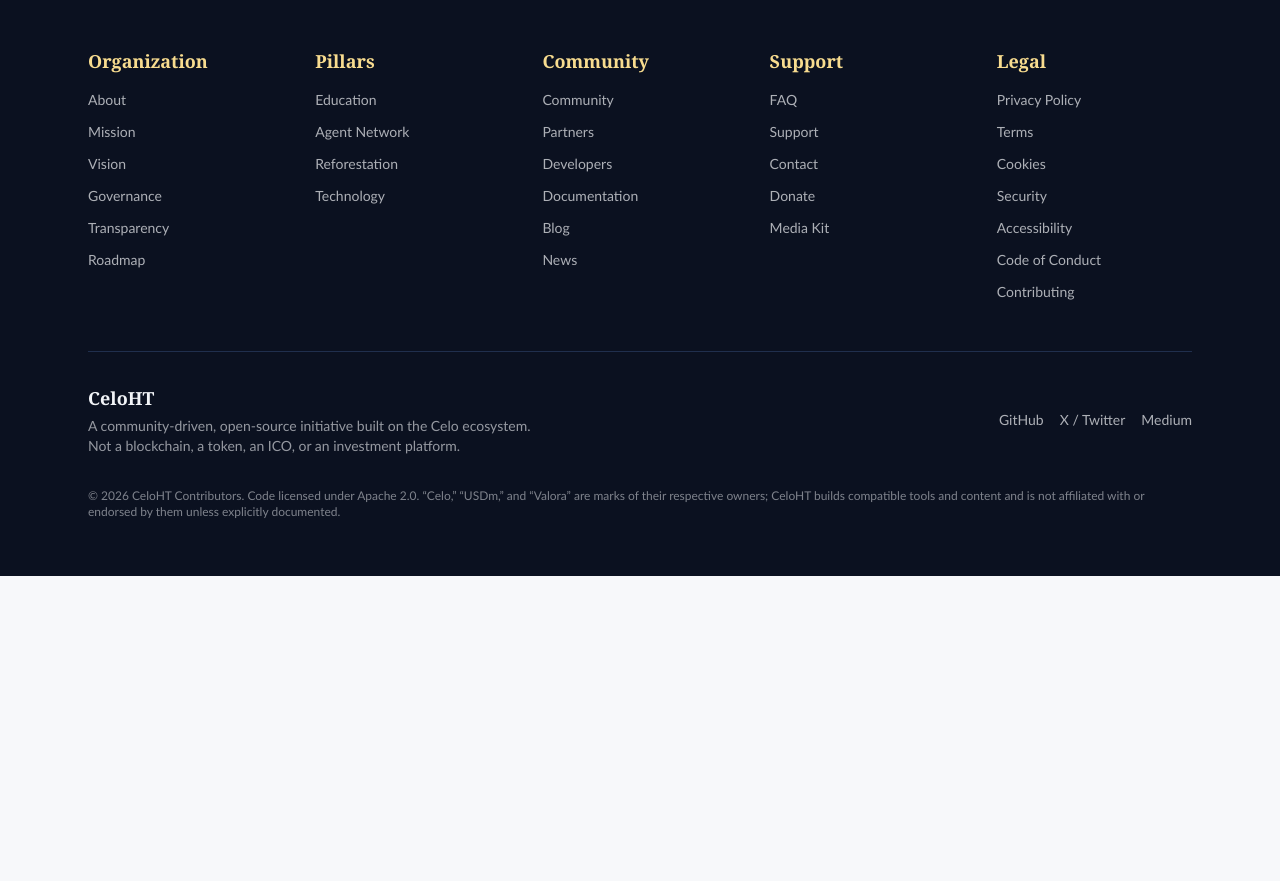
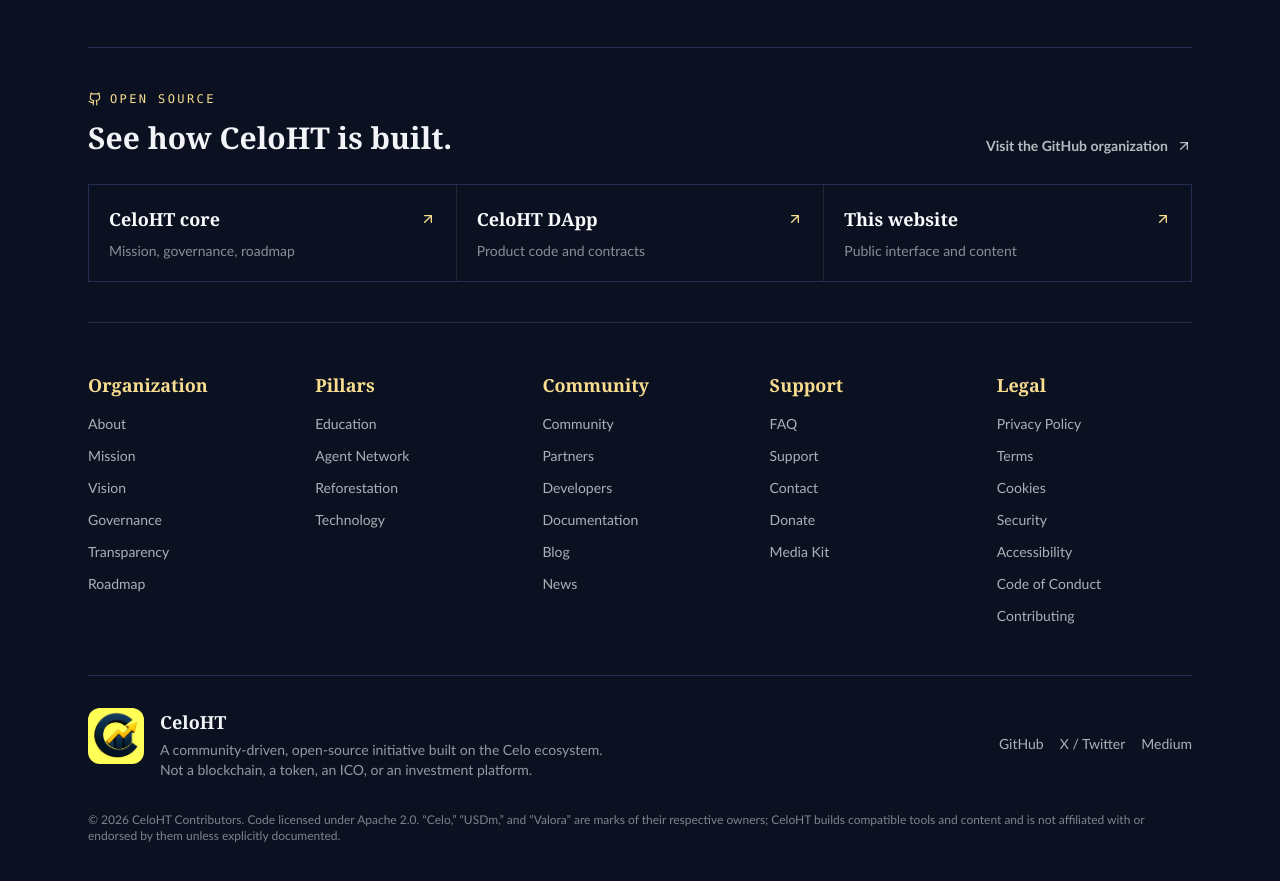
Before and after one commit to Celo-HaiTi/celoht-siteweb, a Next.js app: page / in a window 1280 px wide. Shown: the part 3636-4517 px from the top of the page. Before the commit the page ends 4212 px from the top, so only its background shows below. Built offline with nearby package versions, Linux system fonts and the light colour scheme; no server answers.

Commit message:
Elevate footer with GitHub open-source hub

```diff
--- a/src/components/Footer.tsx
+++ b/src/components/Footer.tsx
@@ -1,7 +1,32 @@
 import Link from "next/link";
+import Image from "next/image";
+import { ArrowUpRight, Github } from "lucide-react";
 import { footerNav } from "@/lib/nav";
 import { LaunchDappButton } from "@/components/LaunchDappButton";
-import { GITHUB_ORG_URL } from "@/lib/constants";
+import {
+  GITHUB_DAPP_URL,
+  GITHUB_FLAGSHIP_URL,
+  GITHUB_ORG_URL,
+  GITHUB_WEBSITE_URL,
+} from "@/lib/constants";
+
+const githubLinks = [
+  {
+    label: "CeloHT core",
+    detail: "Mission, governance, roadmap",
+    href: GITHUB_FLAGSHIP_URL,
+  },
+  {
+    label: "CeloHT DApp",
+    detail: "Product code and contracts",
+    href: GITHUB_DAPP_URL,
+  },
+  {
+    label: "This website",
+    detail: "Public interface and content",
+    href: GITHUB_WEBSITE_URL,
+  },
+];
 
 export function Footer() {
   return (
@@ -16,6 +41,44 @@
           </div>
           <LaunchDappButton size="lg" />
         </div>
+
+        <section aria-labelledby="footer-github-title" className="mt-12 border-y border-parchment-100/10 py-10">
+          <div className="flex flex-col gap-5 sm:flex-row sm:items-end sm:justify-between">
+            <div>
+              <p className="inline-flex items-center gap-2 font-mono text-xs uppercase tracking-[0.2em] text-gold-300">
+                <Github size={14} aria-hidden="true" /> Open source
+              </p>
+              <h2 id="footer-github-title" className="mt-2 font-display text-3xl font-semibold">
+                See how CeloHT is built.
+              </h2>
+            </div>
+            <a
+              href={GITHUB_ORG_URL}
+              target="_blank"
+              rel="noreferrer"
+              className="inline-flex items-center gap-2 text-sm font-semibold text-parchment-100/75 underline-offset-4 transition-colors hover:text-gold-300 hover:underline"
+            >
+              Visit the GitHub organization <ArrowUpRight size={16} aria-hidden="true" />
+            </a>
+          </div>
+          <div className="mt-7 grid gap-px overflow-hidden border border-parchment-100/10 bg-parchment-100/10 sm:grid-cols-3">
+            {githubLinks.map((item) => (
+              <a
+                key={item.href}
+                href={item.href}
+                target="_blank"
+                rel="noreferrer"
+                className="group bg-navy-950 p-5 transition-colors hover:bg-navy-800"
+              >
+                <span className="flex items-center justify-between font-display text-lg font-semibold text-parchment-50">
+                  {item.label}
+                  <ArrowUpRight size={16} aria-hidden="true" className="text-gold-300 transition-transform group-hover:translate-x-0.5 group-hover:-translate-y-0.5" />
+                </span>
+                <span className="mt-2 block text-sm text-parchment-100/55">{item.detail}</span>
+              </a>
+            ))}
+          </div>
+        </section>
 
         <div className="mt-12 grid grid-cols-2 gap-8 sm:grid-cols-5">
           {footerNav.map((group) => (
@@ -38,12 +101,21 @@
         </div>
 
         <div className="mt-12 flex flex-col gap-6 border-t border-parchment-100/10 pt-8 sm:flex-row sm:items-center sm:justify-between">
+          <div className="flex items-start gap-4">
+            <Image
+              src="/celoht-logo.png"
+              alt="CeloHT logo"
+              width={56}
+              height={56}
+              className="h-14 w-14 rounded-xl"
+            />
             <div>
               <p className="font-display text-lg font-semibold">CeloHT</p>
               <p className="mt-1 max-w-md text-sm text-parchment-100/60">
                 A community-driven, open-source initiative built on the Celo ecosystem. Not a
                 blockchain, a token, an ICO, or an investment platform.
               </p>
+            </div>
           </div>
           <div className="flex gap-4 text-sm">
             <a
```
Lines whose indentation alone changed are shown as unchanged.
